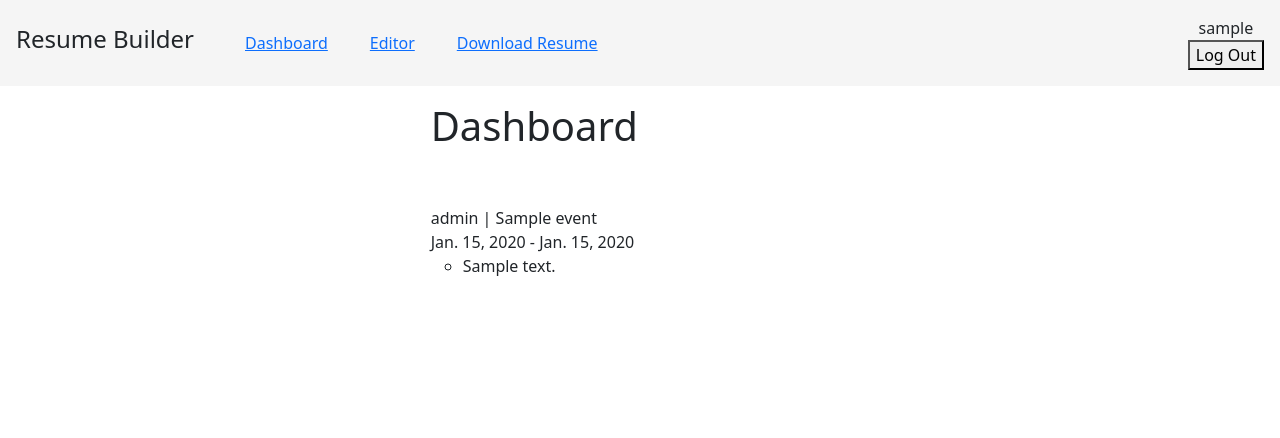
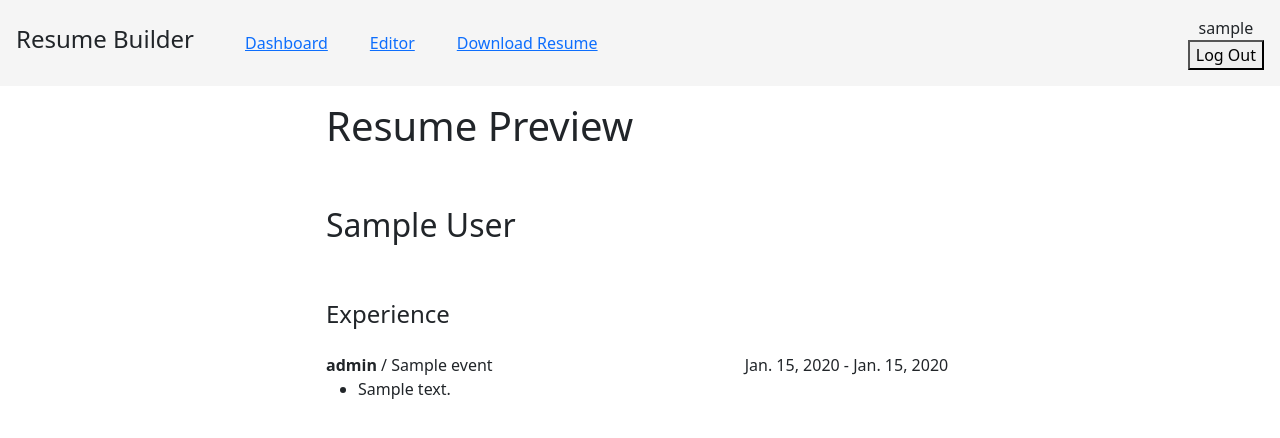
Before and after one commit to slivermon/resume_builder_poc, a Django app: page /resume/ in a window 1280 px wide. Shown: the top 438 px of the page. Run offline with Django 5.2, Linux system fonts and the light colour scheme; a user stored in the database is signed in; tables that the repository leaves empty hold one stand-in row (values such as "Sample post"); some libraries are stand-ins or nearby versions.

Commit message:
fix: Update cssin resume preview

```diff
--- a/app/resume_builder/static/resume_builder/css/resume_builder.css
+++ b/app/resume_builder/static/resume_builder/css/resume_builder.css
@@ -12,3 +12,9 @@ ul.no-bullets {
     padding: 0;
     margin: 0;
 }
+
+ul.detail-bullets {
+    list-style-type: disc;
+    /* padding: 10;
+    margin: 10; */
+}
--- a/app/resume_builder/templates/resume_builder/base.html
+++ b/app/resume_builder/templates/resume_builder/base.html
@@ -38,7 +38,7 @@
     <main>
         <div class="container-fluid">
             <div class="d-flex align-items-center py-3">
-                <div class="col-12 col-md-6 col-lg-4 mx-auto">
+                <div class="col-12 col-md-6 col-lg-6 mx-auto">
                     {% block content %}
                     {% endblock %}
                 </div>
--- a/app/resume_builder/templates/resume_builder/editor.html
+++ b/app/resume_builder/templates/resume_builder/editor.html
@@ -40,8 +40,7 @@
             </li>
         </ul>
     {% endfor %}
-{% else %}
-    <p>Create your timeline by visting the Editor.</p>
+
 {% endif %}
 
 {% endblock %}
--- a/app/resume_builder/templates/resume_builder/index.html
+++ b/app/resume_builder/templates/resume_builder/index.html
@@ -3,21 +3,34 @@
 {% block title %}Dashboard{% endblock %}
 
 {% block content %}
-<h1 class="pb-5">Dashboard</h1>
+<h1 class="pb-5">Resume Preview</h1>
 
 {% if object_list %}
+    <div class="d-flex flex-row align-items-center pb-5">
+        <h2>{{ user.get_full_name }}</h2>
+    </div>
+    <div class="d-flex flex-row align-items-center pb-3">
+        <h4>Experience</h4>
+    </div>
 {% for event in object_list %}
-    <ul class="no-bullets">
-        <li class="pb-5">
-            <span>{{ event.role }} | {{ event.company }}</span>
-            <br>
+    <div class="d-flex flex-row align-items-center">
+        <div class="col-sm-8 justify-conent-start">
+            <span class="fw-bold">{{ event.role }}</span> / <span>{{ event.company }}</span>
+        </div>
+        <div class="col-sm-4 justify-conent-end">
             <span>{{ event.start_date }}
                 {% if event.end_date %}
                      - {{ event.end_date }}
+                {% else %}
+                    - <span>present</span>
                 {% endif %}
             </span>
+        </div>
+    </div>
+    <ul class="no-bullets">
+        <li class="pb-4">
             {% if event.content %}
-            <ul>
+            <ul class="detail-bullets">
             {% for detail in event.content %}
                 <li>
                     {{ detail }}
@@ -32,45 +45,4 @@
     <p>Create your timeline by visting the Editor.</p>
 {% endif %}
 
-{% if timeline_event_detail_list %}
-<p>yup</p>
-{% for event in timeline_event_detail_list %}
-    <ul>
-        <li>
-            <span>{{ event.timeline_event_id.role_name}} | {{ event.timeline_event_id.org_name}}</span>
-            <span>{{ event.timeline_event_id.timeline_start_date }}
-                {% if event.timeline_event_id.timeline_start_date %}
-                     - {{ event.timeline_event_id.timeline_end_date }}
-                {% endif %}
-            </span>
-                <li>
-                    {{ event.content }}
-                </li>
-        </li>
-    </ul>
-{% endfor %}
-{% endif %}
-
-{% if timeline_event_list %}
-    {% for event in timeline_event_list %}
-        <ul class="list-group">
-            <li class="list-group-item">
-                <span>
-                    {{ event.role_name }} | {{ event.org_name }}
-                </span>
-                <span>{{ event.timeline_start_date }}
-                {% if event.timeline_end_date %}
-                    To: {{ event.timeline_end_date}}
-                {% endif %}
-                </span>
-                <li>
-                    {{ event.id.content }}
-                    {{ event.user_id }}
-                </li>
-            </li>
-        </ul>
-    {% endfor %}
-{% else %}
-    <p></p>
-{% endif %}
 {% endblock %}
```
